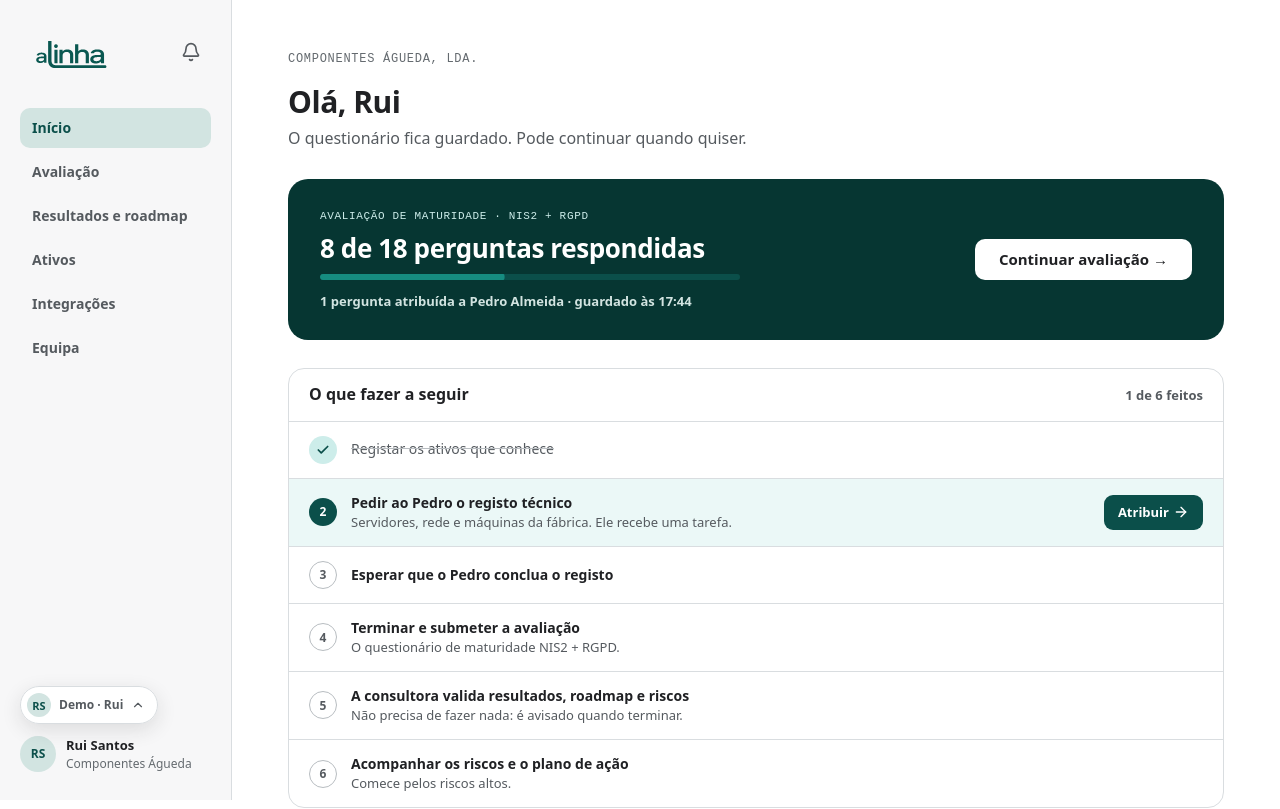
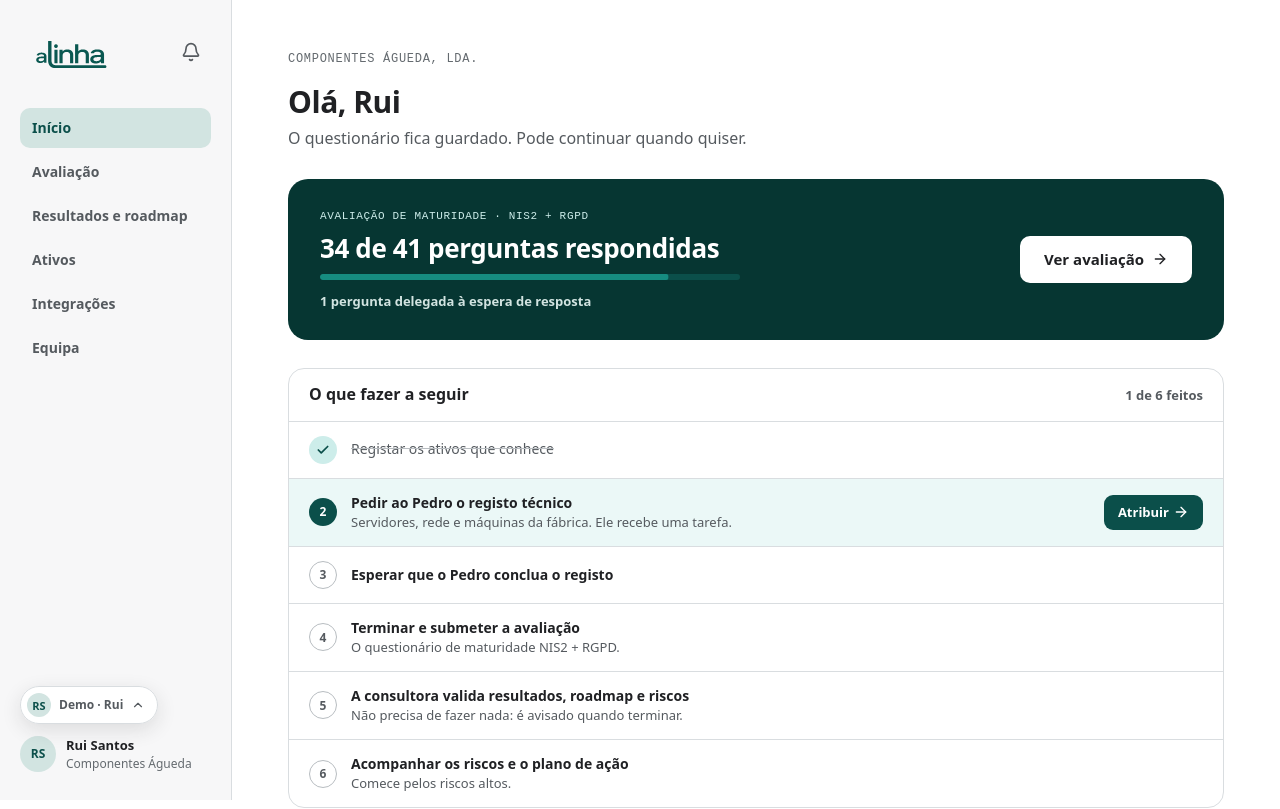
Before and after one commit to PEI-aLinha/frontend-prototype, a React (Vite) app: page /org/componentes-agueda/inicio in a window 1280 px wide. Shown: the top 809 px of the page. Built offline with nearby package versions, Linux system fonts and the light colour scheme.

Commit message:
fix(home): assessment card shows real progress and links to the assessment
It showed a fixed "8 de 18" (the assessment page says 34 de 41) and a
disabled button that looked enabled.

```diff
--- a/src/features/home/HomePage.tsx
+++ b/src/features/home/HomePage.tsx
@@ -1,11 +1,14 @@
 import { Link } from 'react-router'
-import { useAssets, useRisks, useRoadmapStatus, useServices, useTasks } from '../../api/queries'
+import { ArrowRight } from 'lucide-react'
+import { useAssessment, useAssets, useRisks, useRoadmapStatus, useServices, useTasks } from '../../api/queries'
 import { dateTime, RISK_LEVEL_LABEL } from '../../config/labels'
 import { useTenant } from '../../core/tenant'
 import { useCan } from '../../core/useCan'
 import { computeRiskLevel } from '../assets/risk/computeRiskLevel'
-import { Button, Eyebrow, HighlightCard, NextSteps, PageHeader, ProgressBar, RiskLevelBadge, StatCard } from '../../ui'
+import { Eyebrow, HighlightCard, NextSteps, PageHeader, ProgressBar, RiskLevelBadge, StatCard } from '../../ui'
 import type { Level } from '../../api/contracts'
+
+const CTA_CLASS = 'inline-flex shrink-0 items-center justify-center gap-2 rounded-[10px] bg-paper px-6 py-[13px] text-[15px] font-bold text-ink hover:bg-brand-soft focus-visible:outline-paper max-md:w-full'
 
 /** Designated manager home (06 / 14), with the "Risks" card after validation (scenario 3). */
 export function HomePage() {
@@ -15,6 +18,7 @@ export function HomePage() {
   const services = useServices(org.id)
   const tasks = useTasks(org.id)
   const roadmap = useRoadmapStatus(org.id)
+  const assessment = useAssessment(org.id)
   const seeRisks = can('view', 'risk')
   const risks = useRisks(org.id, seeRisks)
 
@@ -28,6 +32,11 @@ export function HomePage() {
   const topCount = levels.filter((l) => l.level === top).length
   const topTreating = levels.filter((l) => l.level === top).every((l) => l.status === 'em_tratamento' || l.status === 'aceite')
 
+  const answered = assessment.data?.sections.reduce((n, sec) => n + sec.answered, 0) ?? 0
+  const total = assessment.data?.sections.reduce((n, sec) => n + sec.total, 0) ?? 0
+  const delegated = assessment.data?.sections.flatMap((sec) => sec.delegated).filter((d) => d.status !== 'concluida').length ?? 0
+  const delegatedText = delegated ? `${delegated} ${delegated === 1 ? 'pergunta delegada à espera de resposta' : 'perguntas delegadas à espera de resposta'}` : 'O progresso fica guardado'
+
   const base = `/org/${org.slug}`
   const subtitle = validated ? 'A Marta Ferreira validou os resultados e o roadmap.' : submitted ? 'A avaliação foi submetida. Avisamos quando os resultados estiverem validados.' : 'O questionário fica guardado. Pode continuar quando quiser.'
 
@@ -37,11 +46,16 @@ export function HomePage() {
 
       <HighlightCard
         eyebrow="Avaliação de maturidade · NIS2 + RGPD"
-        title={validated ? 'Resultados e roadmap validados' : submitted ? 'Submetida para validação' : '8 de 18 perguntas respondidas'}
-        action={<Button variant="inverse" disabled title="Fora deste protótipo">{validated ? 'Ver roadmap →' : 'Continuar avaliação →'}</Button>}
+        title={validated ? 'Resultados e roadmap validados' : submitted ? 'Submetida para validação' : assessment.data ? `${answered} de ${total} perguntas respondidas` : 'A carregar a avaliação…'}
+        action={
+          <Link to={validated ? `${base}/roadmap` : `${base}/avaliacao`} className={CTA_CLASS}>
+            {validated ? 'Ver roadmap' : 'Ver avaliação'} <ArrowRight className="size-4" aria-hidden />
+          </Link>
+        }
       >
-        <ProgressBar value={submitted ? 18 : 8} max={18} label="Progresso da avaliação" track="dark" className="mb-3 max-w-[420px]" />
-        {validated && roadmap.data?.validatedAt ? `Validado a ${dateTime(roadmap.data.validatedAt)} pela Marta Ferreira` : submitted ? 'Submetida qua., 14 out. às 10:12 · a Marta Ferreira está a rever' : '1 pergunta atribuída a Pedro Almeida · guardado às 17:44'}
+        {/* Always rendered (empty while loading) so the card does not grow and push the page down. */}
+        <ProgressBar value={answered} max={total || 1} label="Progresso da avaliação" track="dark" className="mb-3 max-w-[420px]" />
+        {validated && roadmap.data?.validatedAt ? `Validado a ${dateTime(roadmap.data.validatedAt)} pela Marta Ferreira` : submitted ? 'Submetida qua., 14 out. às 10:12 · a Marta Ferreira está a rever' : delegatedText}
       </HighlightCard>
 
       <NextSteps steps={[
```
